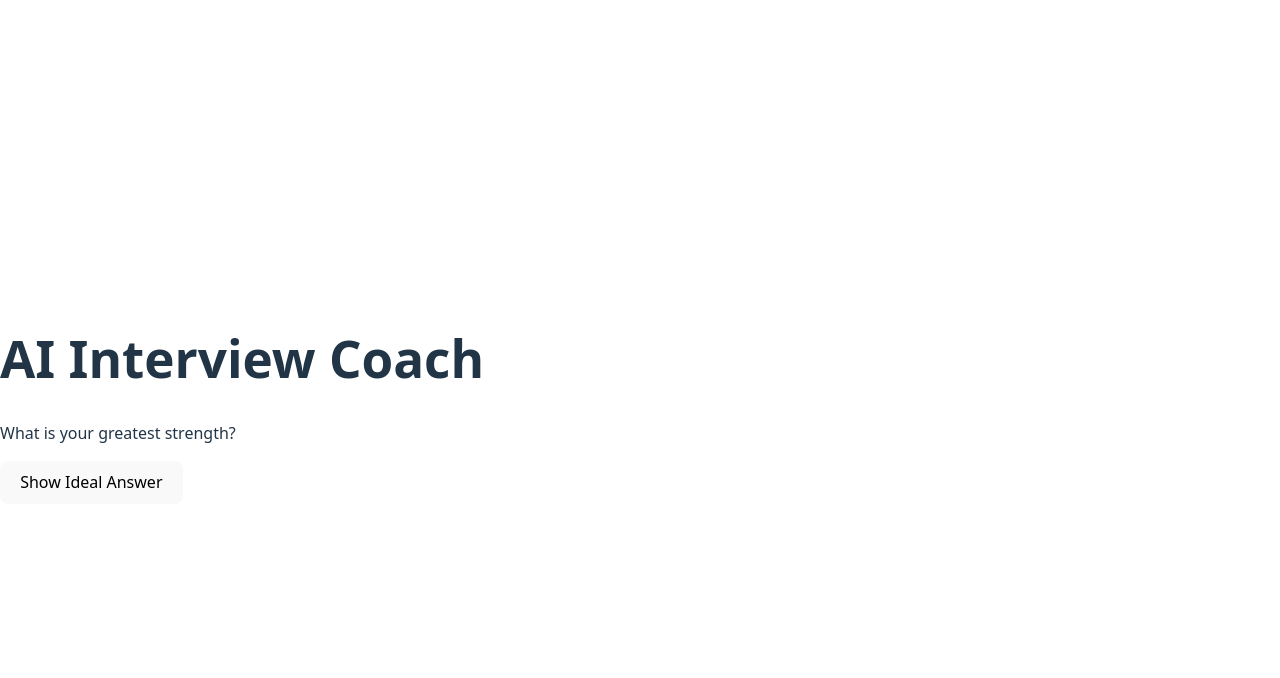
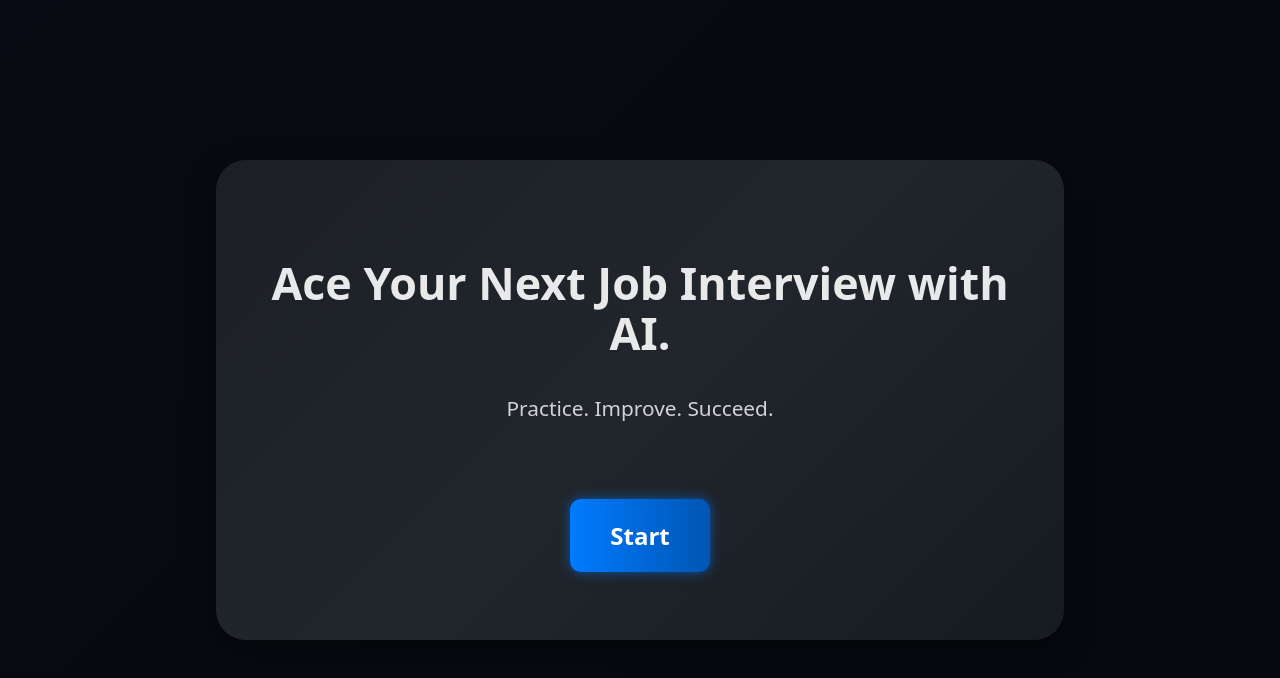
Before and after one commit to Ishaan149/Ai-job-coach, a React (Vite) app in the folder ai-interview-coach/: page / in a window 1280 px wide. Shown: the top 678 px of the page. Built offline with nearby package versions, Linux system fonts and the light colour scheme.

Commit message:
Landing page added

```diff
--- a/ai-interview-coach/src/App.tsx
+++ b/ai-interview-coach/src/App.tsx
@@ -1,28 +1,9 @@
-import { useState } from "react";
+// src/App.tsx
+import React from "react";
+import LandingPage from "./LandingPage";
 
-function App() {
-  const [question, setQuestion] = useState("What is your greatest strength?");
-  const [showAnswer, setShowAnswer] = useState(false);
-  const idealAnswer =
-    "My greatest strength is my adaptability and problem-solving skills.";
-
-  return (
-    <div className="flex flex-col items-center justify-center h-screen p-6 bg-gray-100">
-      <h1 className="text-2xl font-bold">AI Interview Coach</h1>
-      <div className="bg-white shadow-lg rounded-lg p-6 mt-4 w-96 text-center">
-        <p className="text-lg font-semibold">{question}</p>
-        <button
-          onClick={() => setShowAnswer(true)}
-          className="mt-4 bg-blue-500 text-white px-4 py-2 rounded hover:bg-blue-600"
-        >
-          Show Ideal Answer
-        </button>
-        {showAnswer && (
-          <p className="mt-4 text-gray-700 border-t pt-2">{idealAnswer}</p>
-        )}
-      </div>
-    </div>
-  );
-}
+const App: React.FC = () => {
+  return <LandingPage />;
+};
 
 export default App;
--- /dev/null
+++ b/ai-interview-coach/src/LandingPage.css
@@ -0,0 +1,76 @@
+@keyframes gradientAnimation {
+    0% { background-position: 0% 50%; }
+    50% { background-position: 100% 50%; }
+    100% { background-position: 0% 50%; }
+}
+
+@keyframes glow {
+    0% { box-shadow: 0px 0px 10px rgba(0, 123, 255, 0.5); }
+    50% { box-shadow: 0px 0px 20px rgba(0, 123, 255, 0.8); }
+    100% { box-shadow: 0px 0px 10px rgba(0, 123, 255, 0.5); }
+}
+
+.landing-container {
+    display: flex;
+    flex-direction: column;
+    align-items: center;
+    justify-content: center;
+    height: 100vh;
+    width: 100vw;
+    text-align: center;
+    color: rgba(255, 255, 255, 0.9);
+    background: linear-gradient(-45deg, #030509, #070A10, #0A0F1A, #070A10, #030509);
+    background-size: 700% 700%;
+    animation: gradientAnimation 12s infinite alternate ease-in-out;
+}
+
+.title-container {
+    display: flex;
+    flex-direction: column;
+    align-items: center;
+    justify-content: center;
+    background: linear-gradient(-45deg, #161b22, #21262d, #1c1f26);
+    padding: 40px;
+    height: auto;
+    min-height: 50vh;
+    width: 60vw;
+    border-radius: 30px;
+    box-shadow: 0px 10px 30px rgba(0, 0, 0, 0.4);
+    transition: transform 0.3s ease-in-out;
+}
+
+.title-container:hover {
+    transform: scale(1.02);
+}
+
+.title {
+    font-size: 2.8rem;
+    font-weight: bold;
+    margin-bottom: 15px;
+}
+
+.tagline {
+    font-size: 1.3rem;
+    margin-bottom: 25px;
+    color: rgba(255, 255, 255, 0.8);
+}
+
+.start-button {
+    padding: 20px 40px;
+    font-size: 1.5rem;
+    font-weight: bold;
+    color: white;
+    background: linear-gradient(90deg, #007bff, #0056b3);
+    border: none;
+    border-radius: 11px;
+    cursor: pointer;
+    transition: all 0.3s ease-in-out;
+    margin-top: 50px;
+
+    animation: glow 2s infinite alternate;
+}
+
+.start-button:hover {
+    background: linear-gradient(90deg, #0056b3, #003c82);
+    transform: scale(1.05);
+}
--- /dev/null
+++ b/ai-interview-coach/src/LandingPage.tsx
@@ -0,0 +1,17 @@
+// src/LandingPage.tsx
+import React from "react";
+import "./LandingPage.css"; // Import the CSS file
+
+const LandingPage: React.FC = () => {
+  return (
+    <div className="landing-container">
+        <div className="title-container">
+            <h1 className="title">Ace Your Next Job Interview with AI.</h1>
+            <p className="tagline">Practice. Improve. Succeed.</p>
+            <button className="start-button">Start</button>
+        </div>
+    </div>
+  );
+};
+
+export default LandingPage;
```
